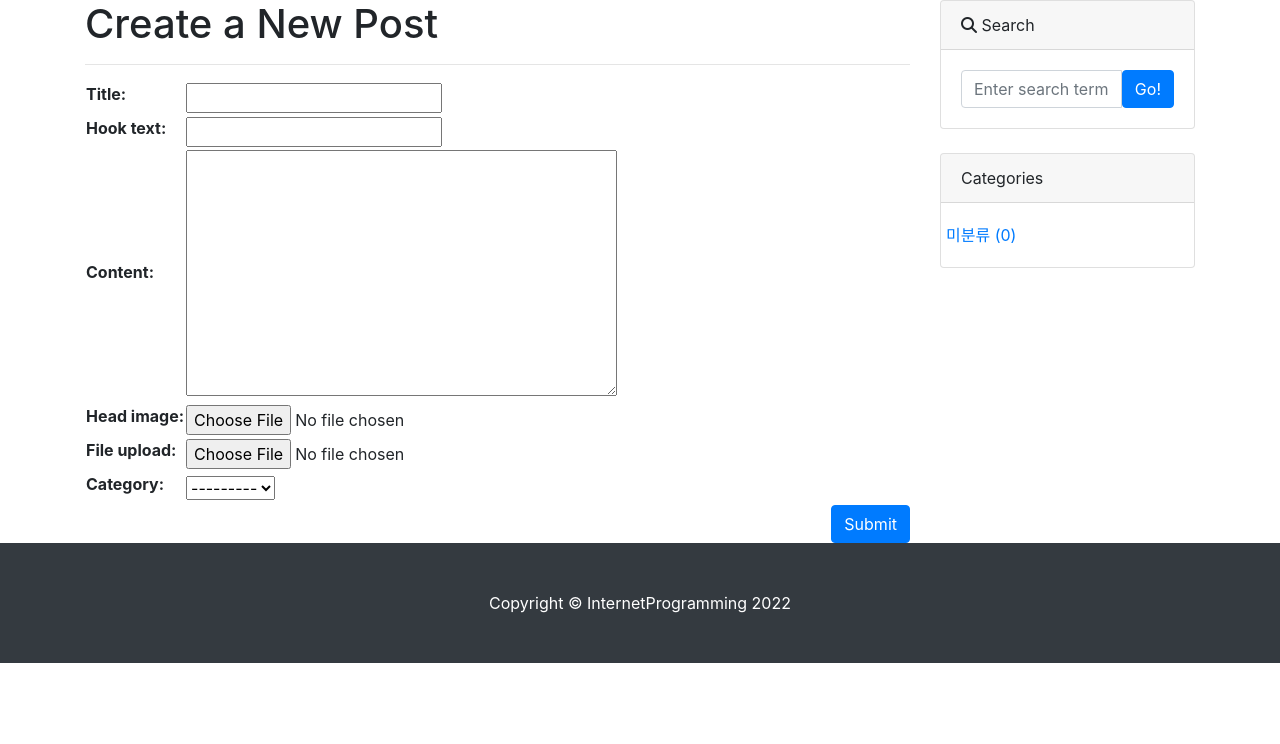
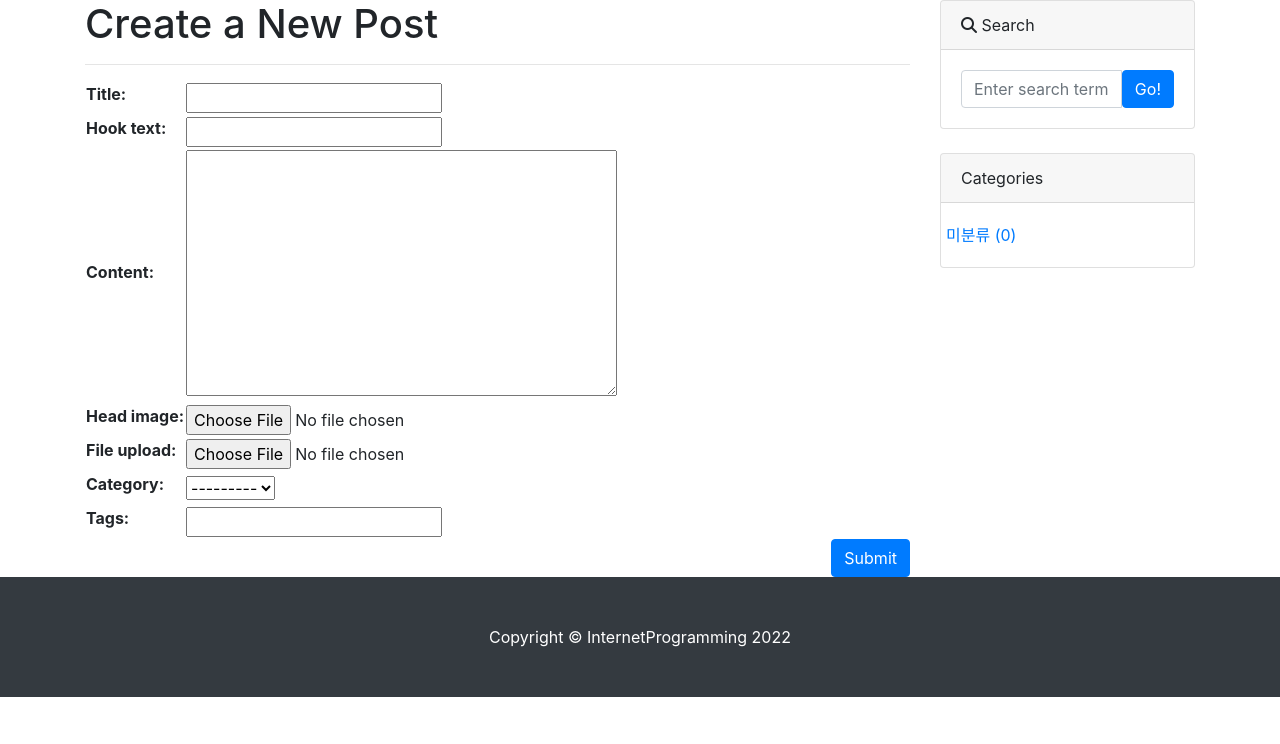
Before and after one commit to pyounani/Django22, a Django app: page /blog/create_post/ in a window 1280 px wide. Shown: the part 56-800 px from the top of the page. Run offline with Django 4.2, Linux system fonts and the light colour scheme; the visitor is signed in with stand-in values (Sample User, id 1); data that the repository does not hold is empty; some libraries are stand-ins or nearby versions.

Commit message:
태그 선택란 추가하기

```diff
--- a/blog/templates/blog/post_form.html
+++ b/blog/templates/blog/post_form.html
@@ -11,6 +11,10 @@
       {% csrf_token %}
       <table>
           {{form}}
+            <tr>
+                <th><label for="id_tags">Tags:</label></th>
+                <td><input id="id_tags" type="text" name="tags_str"></td>
+            </tr>
       </table>
       <button type="submit" class="btn btn-primary float-right">Submit</button>
   </form>
--- a/blog/templates/blog/post_update_form.html
+++ b/blog/templates/blog/post_update_form.html
@@ -11,6 +11,10 @@
       {% csrf_token %}
       <table>
           {{form}}
+          <tr>
+                <th><label for="id_tags">Tags:</label></th>
+                <td><input id="id_tags" type="text" name="tags_str" value="{{tags_str_default}}"></td>
+            </tr>
       </table>
       <button type="submit" class="btn btn-primary float-right">Submit</button>
   </form>
--- a/blog/views.py
+++ b/blog/views.py
@@ -3,12 +3,13 @@ from .models import Post, Category, Tag
 from django.views.generic import ListView, DetailView, CreateView,UpdateView
 from django.contrib.auth.mixins import LoginRequiredMixin, UserPassesTestMixin
 from django.core.exceptions import PermissionDenied
+from django.utils.text import slugify
 
 # Create your views here.
 class PostUpdate(LoginRequiredMixin, UpdateView):
     model = Post
-    fields = ['title', 'hook_text', 'content', 'head_image', 'file_upload', 'category', 'tags']
-    template_name = '/blog/post_update_form.html'
+    fields = ['title', 'hook_text', 'content', 'head_image', 'file_upload', 'category']
+    template_name = 'blog/post_update_form.html'
 
     def dispatch(self, request, *args, **kwargs):
         if request.user.is_authenticated and request.user == self.get_object().author:
@@ -16,11 +17,34 @@ class PostUpdate(LoginRequiredMixin, UpdateView):
         else:
             raise PermissionDenied
 
+    def form_valid(self, form):
+        response = super(PostUpdate, self).form.valid(form)
+        self.object.tags.clear()
+        tags_str = self.request.POST.get('tags_str')
+        if tags_str:
+            tags_str = tags_str.strip()
+            tags_str = tags_str.replace(',', ';')
+            tag_list = tags_str.split(';')
+            for t in tag_list:
+                t = t.strip()
+                tag, is_tag_created = Tag.objects.get_or_create(name=t)
+                if is_tag_created:
+                    tag.slug = slugify(t, allow_unicode=True)
+                    tag.save()
+                self.object.tags.add(tag)
+        return response
+
     def get_context_data(self, *, object_list=None, **kwargs):
         context = super(PostUpdate, self).get_context_data()
+        if self.object.tags.exists:
+            tag_str_list = list()
+            for t in self.object.tags.all():
+                tag_str_list.append(t.name)
+            context['tags_str_default'] = ';'.join(tag_str_list)
         context['categories'] = Category.objects.all()
         context['no_category_post_count'] = Post.objects.filter(category=None).count
         return context
+
 
 class PostCreate(LoginRequiredMixin, UserPassesTestMixin, CreateView):
     model = Post
@@ -35,7 +59,20 @@ class PostCreate(LoginRequiredMixin, UserPassesTestMixin, CreateView):
         current_user = self.request.user
         if current_user.is_authenticated and (current_user.is_superuser or current_user.is_staff):
             form.instance.author = current_user
-            return super(PostCreate, self).form_valid(form)
+            response = super(PostCreate, self).form_valid(form)
+            tags_str = self.request.POST.get('tags_str')
+            if tags_str:
+                tags_str = tags_str.strip()
+                tags_str = tags_str.replace(',', ';')
+                tag_list = tags_str.split(';')
+                for t in tag_list:
+                    t = t.strip()
+                    tag, is_tag_created = Tag.objects.get_or_create(name=t)
+                    if is_tag_created:
+                        tag.slug = slugify(t, allow_unicode=True)
+                        tag.save()
+                    self.object.tags.add(tag)
+            return response
         else:
             return redirect('/blog/')
 
```
